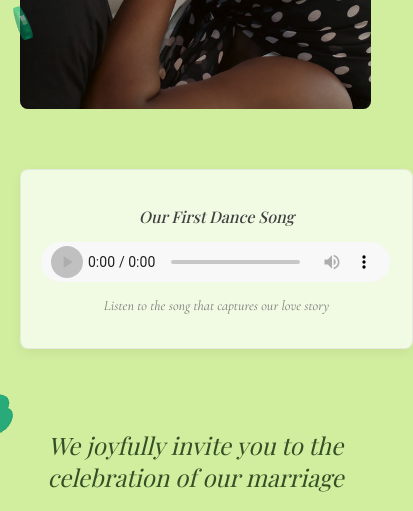
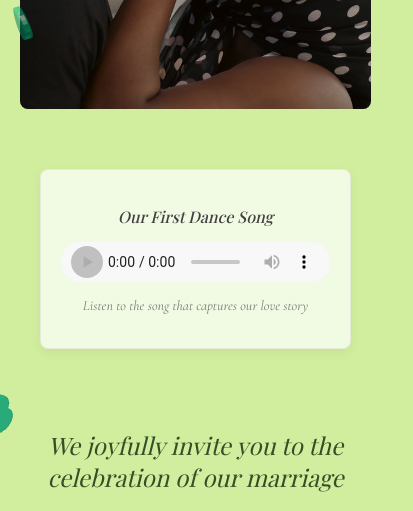
Before and after one commit to NiqueDaSneak/wedding-rsvp, a Gatsby site: page / in a window 390 px wide. Shown: the part 333-844 px from the top of the page, 413 px wide, since content can reach past the window. Built offline with nearby package versions, Linux system fonts and the light colour scheme; Gatsby itself is replaced by a stand-in of ours; animation ran at ten frames a second; a web font is replaced by a local one.

Commit message:
mobile fix

```diff
--- a/src/pages/index.scss
+++ b/src/pages/index.scss
@@ -654,11 +654,16 @@ main {
   box-shadow: 0 4px 12px rgba(0, 0, 0, 0.05);
   margin-left: auto;
   margin-right: auto;
-  width: 100%;
+  width: calc(
+    100% - 2 * $padding-mobile
+  ); // Adjust width to account for padding
+  max-width: 100%;
   padding: $padding-mobile;
   margin-bottom: $section-gap-mobile;
+  box-sizing: border-box; // Ensure padding is included in width calculation
 
   @include respond-to(desktop) {
+    width: 100%;
     padding: $element-gap-desktop;
     margin-bottom: $section-gap-desktop - 20px;
     border: 1px solid $subtle-border;
@@ -685,6 +690,7 @@ main {
 
 .wedding-audio-player {
   width: 100%;
+  max-width: 100%; // Ensure audio player doesn't overflow
   height: 40px;
 
   @include respond-to(desktop) {
```
